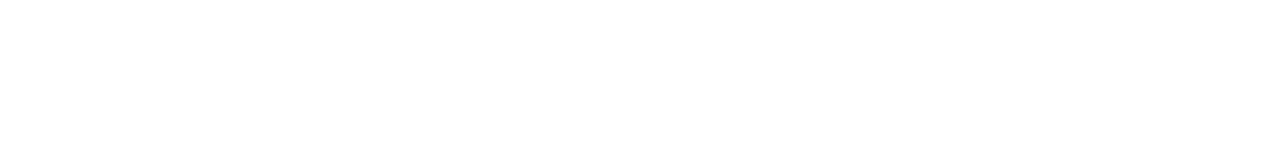
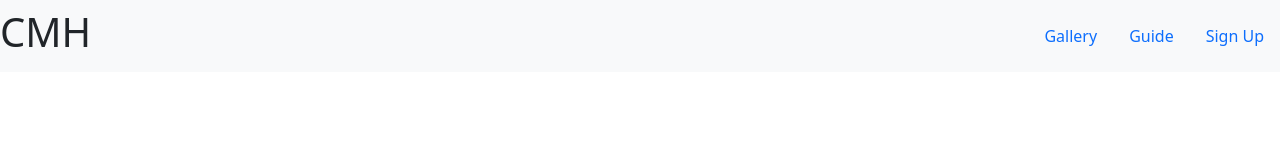
Before and after one commit to Indk0/CMH-Project, a plain HTML site: page galley.html in a window 1280 px wide. Drawn offline with nearby package versions, Linux system fonts and the light colour scheme.

Commit message:
Add a nav bar with link to three different pages, the main title is a home button

```diff
--- a/assest/css/style.css
+++ b/assest/css/style.css
@@ -1,2 +1,14 @@
 /* Imported font */
 @import url('https://fonts.googleapis.com/css2?family=Roboto:ital,wght@0,100;0,300;0,400;0,500;0,700;0,900;1,100;1,300;1,400;1,500;1,700;1,900&display=swap');
+
+/* --------------------------------------Header */
+
+header a {
+    text-decoration: none;
+    color: inherit;
+}
+
+a  {
+    text-decoration: none;
+    color: inherit;
+}
--- a/galley.html
+++ b/galley.html
@@ -0,0 +1,62 @@
+<!DOCTYPE html>
+<html lang="en">
+
+<head>
+    <meta charset="UTF-8">
+    <meta name="viewport" content="width=device-width, initial-scale=1.0">
+    <!-- Meta tags for SEO -->
+    <meta name="description" content="">
+    <meta name="keywords" content="">
+    <!-- Style links -->
+    <link rel="stylesheet" href="assest/css/style.css">
+    <link href="https://cdn.jsdelivr.net/npm/bootstrap@5.3.3/dist/css/bootstrap.min.css" rel="stylesheet"
+        integrity="sha384-QWTKZyjpPEjISv5WaRU9OFeRpok6YctnYmDr5pNlyT2bRjXh0JMhjY6hW+ALEwIH" crossorigin="anonymous">
+    <!-- Favicon -->
+    <link rel="apple-touch-icon" sizes="180x180" href="/apple-touch-icon.png">
+    <link rel="icon" type="image/png" sizes="32x32" href="assest/favicon/favicon-32x32.png">
+    <link rel="icon" type="image/png" sizes="16x16" href="assest/favicon/favicon-32x32.png">
+    <link rel="manifest" href="assest/favicon/site.webmanifest">
+    <!-- Title -->
+    <title>CMH | Calisthenics for Mental Health</title>
+</head>
+
+<body>
+    <!-- Header -->
+    <header>
+        <nav class="navbar nav navbar-light bg-light">
+                <a href="index.html">
+                <h1 id="logo">CMH</h1>
+                </a>
+            <!-- Links -->
+            <div class="nav">
+                <ul class="nav justify-content-end">
+                    <li class="nav-item">
+                        <a class="nav-link" href="galley.html">Gallery</a>
+                    </li>
+                    <li class="nav-item">
+                        <a class="nav-link" href="guide.html">Guide</a>
+                    </li>
+                    <li class="nav-item">
+                        <a class="nav-link" href="signup.html">Sign Up</a>
+                    </li>
+                </ul>
+            </div>
+        </nav>
+
+
+
+    </header>
+    <!-- Hero -->
+    <!-- Main -->
+    <main></main>
+
+    <!-- Footer -->
+    <footer></footer>
+    <!-- JC -->
+    <script src="https://cdn.jsdelivr.net/npm/bootstrap@5.3.3/dist/js/bootstrap.bundle.min.js"
+        integrity="sha384-YvpcrYf0tY3lHB60NNkmXc5s9fDVZLESaAA55NDzOxhy9GkcIdslK1eN7N6jIeHz" crossorigin="anonymous">
+    </script>
+
+</body>
+
+</html>
```
Also changed, not shown: guide.html (+62 -0 lines), index.html (+24 -6 lines), signup.html (+62 -0 lines).
